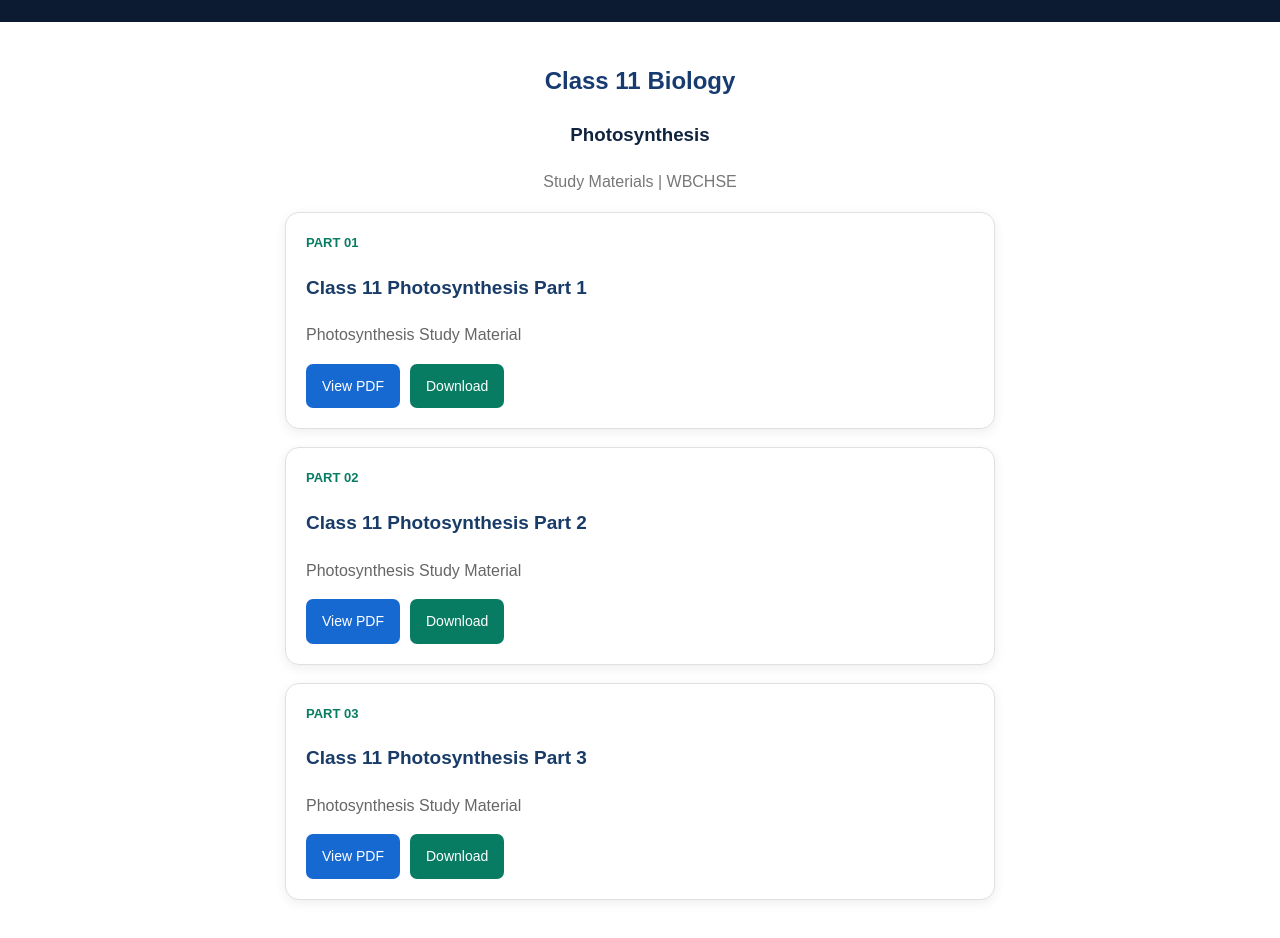
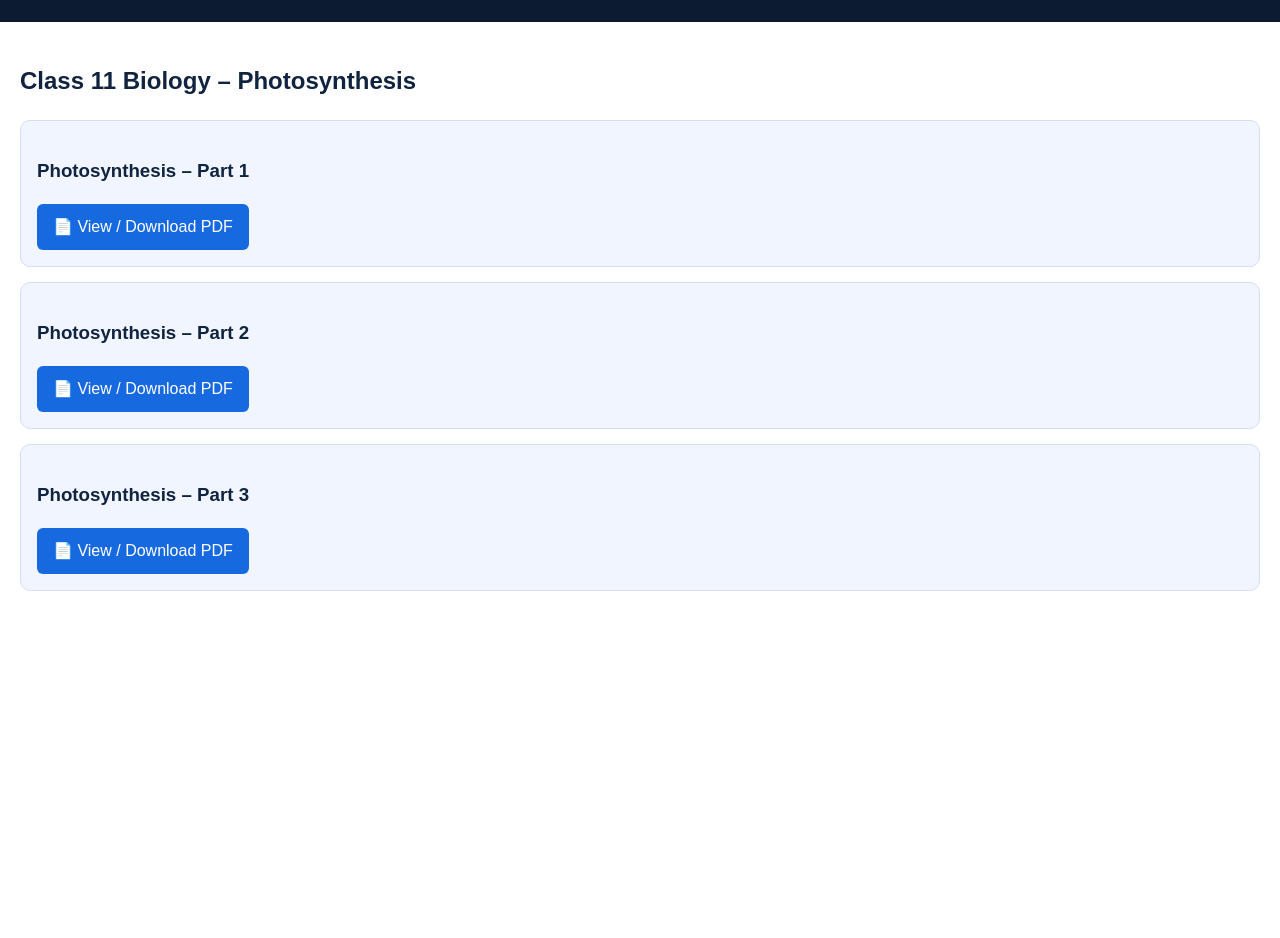
Before and after one commit to deepmondal94164-gif/education-tips, a website: page index.html in a window 1280 px wide. Shown: the part 3540-4478 px from the top of the page. After the commit the page ends 4166 px from the top, so only its background shows below. Drawn offline with Linux system fonts and the light colour scheme.

Commit message:
Update index.html

```diff
--- a/index.html
+++ b/index.html
@@ -34,123 +34,49 @@
 </main><footer><div class="container"><b>Education Tips</b><p>Online Class • Learn • Practice • Achieve</p><small>© 2026 Education Tips. All rights reserved.</small></div></footer>
 <script src="script.js"></script></body></html>
 
-<section class="photo-section">
-  <h2>Class 11 Biology</h2>
-  <h3>Photosynthesis</h3>
-  <p class="photo-intro">
-    Study Materials | WBCHSE
-  </p>
+<section class="study-materials">
+  <h2>Class 11 Biology – Photosynthesis</h2>
 
-  <div class="photo-card">
-    <div class="part-number">PART 01</div>
-    <h3>Class 11 Photosynthesis Part 1</h3>
-    <p>Photosynthesis Study Material</p>
-    <div class="photo-buttons">
-      <a href="pdfs/Class%2011%20Photosynthesis%20part%201.pdf"
-         target="_blank">View PDF</a>
-      <a href="pdfs/Class%2011%20Photosynthesis%20part%201.pdf"
-         download>Download</a>
-    </div>
+  <div class="pdf-card">
+    <h3>Photosynthesis – Part 1</h3>
+    <a href="Class%2011%20Biology%20Photosynthesis%20part%201.pdf" target="_blank">
+      📄 View / Download PDF
+    </a>
   </div>
 
-  <div class="photo-card">
-    <div class="part-number">PART 02</div>
-    <h3>Class 11 Photosynthesis Part 2</h3>
-    <p>Photosynthesis Study Material</p>
-    <div class="photo-buttons">
-      <a href="pdfs/Class%2011%20Photosynthesis%20part%202.pdf"
-         target="_blank">View PDF</a>
-      <a href="pdfs/Class%2011%20Photosynthesis%20part%202.pdf"
-         download>Download</a>
-    </div>
+  <div class="pdf-card">
+    <h3>Photosynthesis – Part 2</h3>
+    <a href="Class%2011%20Biology%20Photosynthesis%20part%202.pdf" target="_blank">
+      📄 View / Download PDF
+    </a>
   </div>
 
-  <div class="photo-card">
-    <div class="part-number">PART 03</div>
-    <h3>Class 11 Photosynthesis Part 3</h3>
-    <p>Photosynthesis Study Material</p>
-    <div class="photo-buttons">
-      <a href="pdfs/Class%2011%20Photosynthesis%20part%203.pdf"
-         target="_blank">View PDF</a>
-      <a href="pdfs/Class%2011%20Photosynthesis%20part%203.pdf"
-         download>Download</a>
-    </div>
+  <div class="pdf-card">
+    <h3>Photosynthesis – Part 3</h3>
+    <a href="Class%2011%20Biology%20Photosynthesis%20part%203.pdf" target="_blank">
+      📄 View / Download PDF
+    </a>
   </div>
 </section>
 
 <style>
-.photo-section {
+.study-materials {
   padding: 20px;
   font-family: Arial, sans-serif;
-  max-width: 750px;
-  margin: auto;
 }
-
-.photo-section h2 {
-  color: #173b70;
-  text-align: center;
+.pdf-card {
+  background: #f1f5ff;
+  padding: 16px;
+  margin: 15px 0;
+  border-radius: 10px;
+  border: 1px solid #d5def5;
 }
-
-.photo-section h3 {
-  text-align: center;
-}
-
-.photo-intro {
-  text-align: center;
-  color: #777;
-}
-
-.photo-card {
-  background: #fff;
-  border: 1px solid #e0e0e0;
-  border-radius: 14px;
-  padding: 20px;
-  margin: 18px 0;
-  box-shadow: 0 3px 12px rgba(0,0,0,0.07);
-}
-
-.part-number {
-  color: #087c62;
-  font-size: 13px;
-  font-weight: bold;
-}
-
-.photo-card h3 {
-  color: #183b68;
-  text-align: left;
-  font-size: 19px;
-}
-
-.photo-card p {
-  color: #666;
-}
-
-.photo-buttons {
-  display: flex;
-  gap: 10px;
-  flex-wrap: wrap;
-}
-
-.photo-buttons a {
-  background: #1769d2;
+.pdf-card a {
+  display: inline-block;
+  background: #1769e0;
   color: white;
-  padding: 11px 16px;
-  border-radius: 7px;
+  padding: 10px 16px;
   text-decoration: none;
-  font-size: 14px;
-}
-
-.photo-buttons a:last-child {
-  background: #087c62;
-}
-
-@media (max-width: 480px) {
-  .photo-section {
-    padding: 12px;
-  }
-  .photo-buttons a {
-    flex: 1;
-    text-align: center;
-  }
+  border-radius: 6px;
 }
 </style>
```
